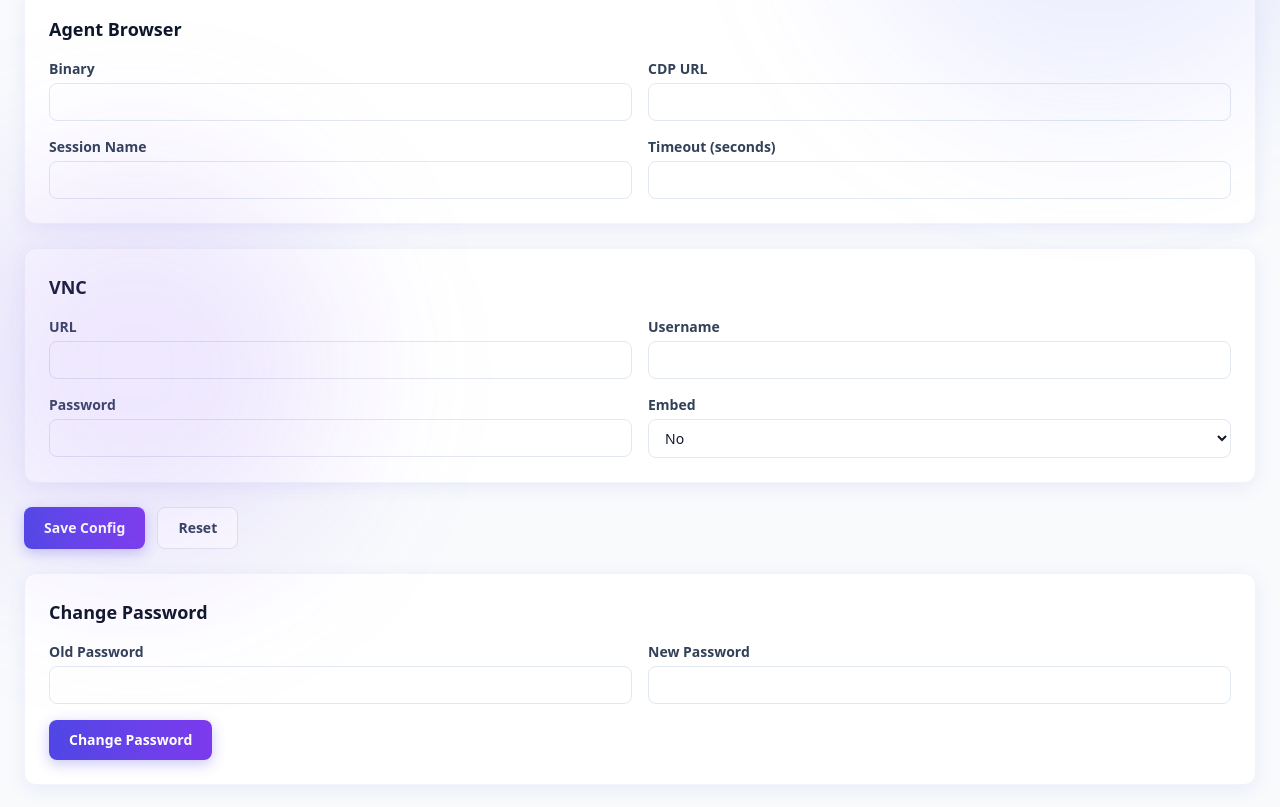
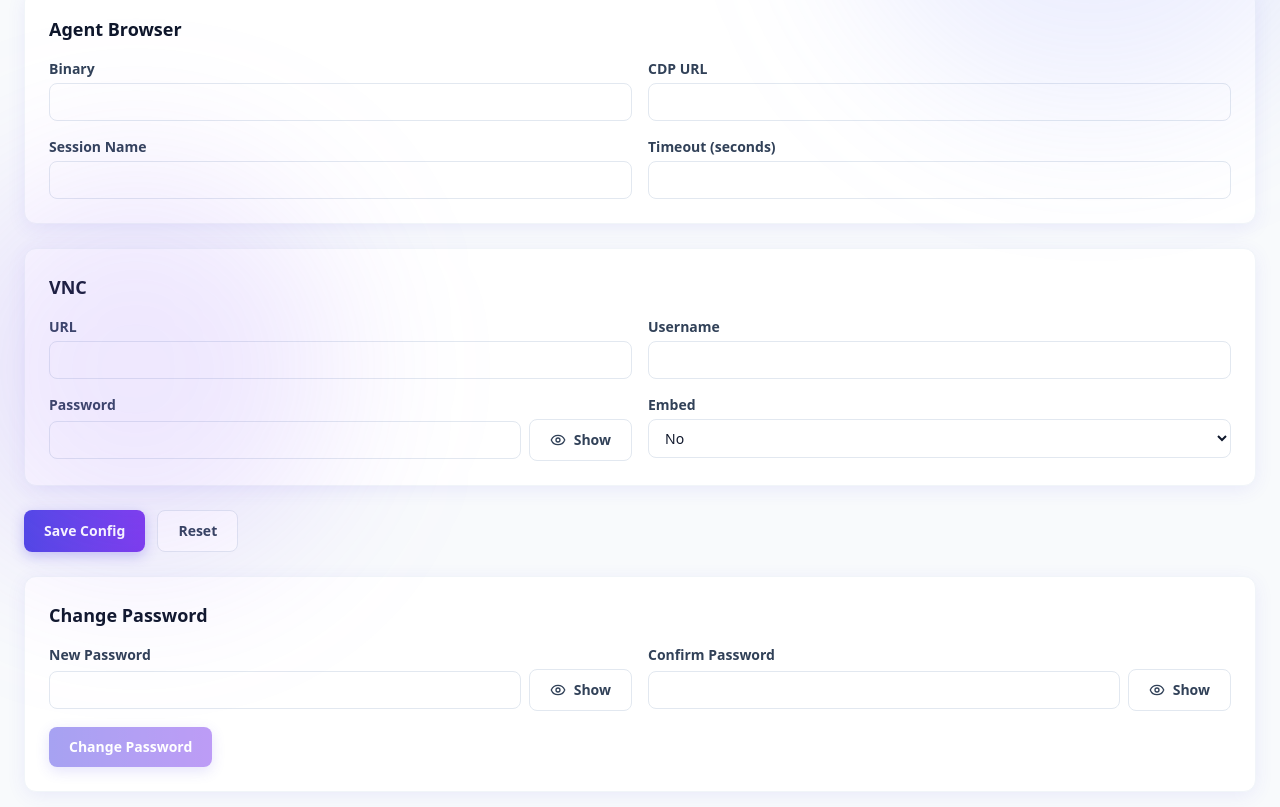
Before and after one commit to Xiechengqi/twitter-cli, a Next.js app in the folder frontend/: page /settings in a window 1280 px wide. Shown: the part 311-1118 px from the top of the page. Built offline with nearby package versions, Linux system fonts and the light colour scheme; no server answers.

Commit message:
Update password forms and visibility toggles

```diff
--- a/frontend/src/app/login/page.tsx
+++ b/frontend/src/app/login/page.tsx
@@ -3,6 +3,7 @@
 import { useState } from 'react';
 import { Nav } from '@/components/nav';
 import { Card } from '@/components/card';
+import { PasswordInput } from '@/components/password-input';
 import { useLang } from '@/lib/use-lang';
 import { t } from '@/lib/i18n';
 import * as api from '@/lib/api';
@@ -40,17 +41,15 @@ export default function LoginPage() {
           <h1 className="text-2xl font-bold text-slate-900 mb-2">{tr.title}</h1>
           <p className="text-sm text-slate-500 mb-6">{tr.description}</p>
           <form onSubmit={handleSubmit} className="space-y-4">
-            <div>
-              <label htmlFor="password">{tr.password}</label>
-              <input
-                id="password"
-                type="password"
-                autoComplete="current-password"
-                value={password}
-                onChange={(e) => setPassword(e.target.value)}
-                className="mt-1"
-              />
-            </div>
+            <PasswordInput
+              id="password"
+              label={tr.password}
+              value={password}
+              onChange={setPassword}
+              autoComplete="current-password"
+              showLabel={tr.show}
+              hideLabel={tr.hide}
+            />
             {error && <p className="text-sm text-red-600">{error}</p>}
             <button type="submit" className="btn-primary w-full" disabled={loading}>
               {tr.submit}
--- a/frontend/src/app/settings/page.tsx
+++ b/frontend/src/app/settings/page.tsx
@@ -3,6 +3,7 @@
 import { useEffect, useState } from 'react';
 import { Nav } from '@/components/nav';
 import { Card } from '@/components/card';
+import { PasswordInput } from '@/components/password-input';
 import { Spinner } from '@/components/spinner';
 import { useLang } from '@/lib/use-lang';
 import { t } from '@/lib/i18n';
@@ -17,7 +18,6 @@ export default function SettingsPage() {
   const [saveResult, setSaveResult] = useState('');
   const [pwResult, setPwResult] = useState('');
 
-  // form fields
   const [host, setHost] = useState('');
   const [port, setPort] = useState('');
   const [binary, setBinary] = useState('');
@@ -28,8 +28,8 @@ export default function SettingsPage() {
   const [vncUser, setVncUser] = useState('');
   const [vncPass, setVncPass] = useState('');
   const [vncEmbed, setVncEmbed] = useState('false');
-  const [oldPw, setOldPw] = useState('');
   const [newPw, setNewPw] = useState('');
+  const [confirmPw, setConfirmPw] = useState('');
 
   useEffect(() => {
     (async () => {
@@ -47,8 +47,10 @@ export default function SettingsPage() {
         setVncUser(c.vnc.username);
         setVncPass(c.vnc.password);
         setVncEmbed(c.vnc.embed ? 'true' : 'false');
-      } catch { /* 401 */ }
-      finally { setLoading(false); }
+      } catch {
+      } finally {
+        setLoading(false);
+      }
     })();
   }, []);
 
@@ -67,6 +69,7 @@ export default function SettingsPage() {
     };
     try {
       const res = await api.updateConfig(payload);
+      setConfig(payload);
       setSaveResult(JSON.stringify(res, null, 2));
     } catch (e) {
       setSaveResult(`Error: ${e}`);
@@ -75,11 +78,24 @@ export default function SettingsPage() {
 
   const handleReset = () => window.location.reload();
 
+  const passwordsMatch = newPw === confirmPw;
+  const canSubmitPassword = newPw.length > 0 && confirmPw.length > 0 && passwordsMatch;
+
   const handleChangePassword = async () => {
     setPwResult('');
+    if (newPw.length === 0) {
+      setPwResult(tr.new_password_required);
+      return;
+    }
+    if (!passwordsMatch) {
+      setPwResult(tr.password_mismatch);
+      return;
+    }
     try {
-      const res = await api.changePassword(oldPw, newPw);
+      const res = await api.changePassword(newPw);
       setPwResult(JSON.stringify(res, null, 2));
+      setNewPw('');
+      setConfirmPw('');
     } catch (e) {
       setPwResult(`Error: ${e}`);
     }
@@ -98,7 +114,6 @@ export default function SettingsPage() {
     <>
       <Nav authenticated />
       <main className="max-w-7xl mx-auto px-4 sm:px-6 py-16 space-y-6">
-        {/* Server */}
         <Card hover={false}>
           <h2 className="text-lg font-bold text-slate-900 mb-4">{tr.server}</h2>
           <div className="grid gap-4 sm:grid-cols-2">
@@ -107,7 +122,6 @@ export default function SettingsPage() {
           </div>
         </Card>
 
-        {/* Agent Browser */}
         <Card hover={false}>
           <h2 className="text-lg font-bold text-slate-900 mb-4">{tr.agent_browser}</h2>
           <div className="grid gap-4 sm:grid-cols-2">
@@ -118,13 +132,18 @@ export default function SettingsPage() {
           </div>
         </Card>
 
-        {/* VNC */}
         <Card hover={false}>
           <h2 className="text-lg font-bold text-slate-900 mb-4">{tr.vnc}</h2>
           <div className="grid gap-4 sm:grid-cols-2">
             <div><label>{tr.url}</label><input type="text" value={vncUrl} onChange={(e) => setVncUrl(e.target.value)} /></div>
             <div><label>{tr.username}</label><input type="text" value={vncUser} onChange={(e) => setVncUser(e.target.value)} /></div>
-            <div><label>{tr.password}</label><input type="password" value={vncPass} onChange={(e) => setVncPass(e.target.value)} /></div>
+            <PasswordInput
+              label={tr.password}
+              value={vncPass}
+              onChange={setVncPass}
+              showLabel={tr.show}
+              hideLabel={tr.hide}
+            />
             <div>
               <label>{tr.embed}</label>
               <select value={vncEmbed} onChange={(e) => setVncEmbed(e.target.value)}>
@@ -135,21 +154,38 @@ export default function SettingsPage() {
           </div>
         </Card>
 
-        {/* Save / Reset */}
         <div className="flex gap-3">
           <button onClick={handleSave} className="btn-primary">{tr.save}</button>
           <button onClick={handleReset} className="btn-secondary">{tr.reset}</button>
         </div>
         {saveResult && <pre>{saveResult}</pre>}
 
-        {/* Change Password */}
         <Card hover={false}>
           <h2 className="text-lg font-bold text-slate-900 mb-4">{tr.change_password}</h2>
           <div className="grid gap-4 sm:grid-cols-2">
-            <div><label>{tr.old_password}</label><input type="password" autoComplete="current-password" value={oldPw} onChange={(e) => setOldPw(e.target.value)} /></div>
-            <div><label>{tr.new_password}</label><input type="password" autoComplete="new-password" value={newPw} onChange={(e) => setNewPw(e.target.value)} /></div>
+            <PasswordInput
+              label={tr.new_password}
+              value={newPw}
+              onChange={setNewPw}
+              autoComplete="new-password"
+              showLabel={tr.show}
+              hideLabel={tr.hide}
+            />
+            <PasswordInput
+              label={tr.confirm_password}
+              value={confirmPw}
+              onChange={setConfirmPw}
+              autoComplete="new-password"
+              showLabel={tr.show}
+              hideLabel={tr.hide}
+            />
           </div>
-          <button onClick={handleChangePassword} className="btn-primary mt-4">{tr.change_password}</button>
+          {newPw.length > 0 && confirmPw.length > 0 && !passwordsMatch && (
+            <p className="mt-4 text-sm text-red-600">{tr.password_mismatch}</p>
+          )}
+          <button onClick={handleChangePassword} className="btn-primary mt-4" disabled={!canSubmitPassword}>
+            {tr.change_password}
+          </button>
           {pwResult && <pre className="mt-4">{pwResult}</pre>}
         </Card>
       </main>
--- a/frontend/src/app/setup/password/page.tsx
+++ b/frontend/src/app/setup/password/page.tsx
@@ -3,6 +3,7 @@
 import { useState } from 'react';
 import { Nav } from '@/components/nav';
 import { Card } from '@/components/card';
+import { PasswordInput } from '@/components/password-input';
 import { useLang } from '@/lib/use-lang';
 import { t } from '@/lib/i18n';
 import * as api from '@/lib/api';
@@ -40,17 +41,15 @@ export default function SetupPasswordPage() {
           <h1 className="text-2xl font-bold text-slate-900 mb-2">{tr.title}</h1>
           <p className="text-sm text-slate-500 mb-6">{tr.description}</p>
           <form onSubmit={handleSubmit} className="space-y-4">
-            <div>
-              <label htmlFor="password">{tr.password}</label>
-              <input
-                id="password"
-                type="password"
-                autoComplete="new-password"
-                value={password}
-                onChange={(e) => setPassword(e.target.value)}
-                className="mt-1"
-              />
-            </div>
+            <PasswordInput
+              id="password"
+              label={tr.password}
+              value={password}
+              onChange={setPassword}
+              autoComplete="new-password"
+              showLabel={tr.show}
+              hideLabel={tr.hide}
+            />
             {error && <p className="text-sm text-red-600">{error}</p>}
             <button type="submit" className="btn-primary w-full" disabled={loading}>
               {tr.submit}
--- /dev/null
+++ b/frontend/src/components/password-input.tsx
@@ -0,0 +1,52 @@
+'use client';
+
+import { useState } from 'react';
+import { Eye, EyeOff } from 'lucide-react';
+
+type PasswordInputProps = {
+  id?: string;
+  label: string;
+  value: string;
+  onChange: (value: string) => void;
+  autoComplete?: string;
+  showLabel: string;
+  hideLabel: string;
+  className?: string;
+};
+
+export function PasswordInput({
+  id,
+  label,
+  value,
+  onChange,
+  autoComplete,
+  showLabel,
+  hideLabel,
+  className,
+}: PasswordInputProps) {
+  const [visible, setVisible] = useState(false);
+
+  return (
+    <div className={className}>
+      <label htmlFor={id}>{label}</label>
+      <div className="mt-1 flex items-center gap-2">
+        <input
+          id={id}
+          type={visible ? 'text' : 'password'}
+          autoComplete={autoComplete}
+          value={value}
+          onChange={(e) => onChange(e.target.value)}
+        />
+        <button
+          type="button"
+          className="btn-secondary shrink-0 px-3 py-2"
+          onClick={() => setVisible((current) => (current ? false : true))}
+          aria-label={visible ? hideLabel : showLabel}
+        >
+          {visible ? <EyeOff className="h-4 w-4" /> : <Eye className="h-4 w-4" />}
+          <span>{visible ? hideLabel : showLabel}</span>
+        </button>
+      </div>
+    </div>
+  );
+}
--- a/frontend/src/lib/api.ts
+++ b/frontend/src/lib/api.ts
@@ -73,7 +73,7 @@ export async function executeCommand(
   command: string,
   params: Record<string, unknown>,
 ): Promise<ApiResponse<unknown>> {
-  return request(`/api/execute/${encodeURIComponent(command)}`, {
+  return request('/api/execute/' + encodeURIComponent(command), {
     method: 'POST',
     headers: { 'content-type': 'application/json' },
     body: JSON.stringify({ params, format: 'json' }),
@@ -97,12 +97,11 @@ export async function callMcpTool(
 }
 
 export async function changePassword(
-  oldPassword: string,
   newPassword: string,
 ): Promise<ApiResponse<{ password_changed: boolean }>> {
   return request('/api/password/change', {
     method: 'POST',
     headers: { 'content-type': 'application/json' },
-    body: JSON.stringify({ old_password: oldPassword, new_password: newPassword }),
+    body: JSON.stringify({ new_password: newPassword }),
   });
 }
--- a/frontend/src/lib/i18n.ts
+++ b/frontend/src/lib/i18n.ts
@@ -32,24 +32,24 @@ const dict = {
     },
   },
   login: {
-    en: { title: 'Login', description: 'Use the Console password. The same credential also works as API and MCP Bearer token.', password: 'Password', submit: 'Login' },
-    zh: { title: '登录', description: '使用控制台密码。同一凭据也可用作 API 和 MCP Bearer token。', password: '密码', submit: '登录' },
+    en: { title: 'Login', description: 'Use the Console password. The same credential also works as API and MCP Bearer token.', password: 'Password', submit: 'Login', show: 'Show', hide: 'Hide' },
+    zh: { title: '登录', description: '使用控制台密码。同一凭据也可用作 API 和 MCP Bearer token。', password: '密码', submit: '登录', show: '显示', hide: '隐藏' },
   },
   setup_password: {
-    en: { title: 'Setup Password', description: 'First run requires a password. This password will also act as the API and MCP Bearer token.', password: 'Password', submit: 'Save Password' },
-    zh: { title: '设置密码', description: '首次运行需要设置密码。此密码也将用作 API 和 MCP Bearer token。', password: '密码', submit: '保存密码' },
+    en: { title: 'Setup Password', description: 'First run requires a password. This password will also act as the API and MCP Bearer token.', password: 'Password', submit: 'Save Password', show: 'Show', hide: 'Hide' },
+    zh: { title: '设置密码', description: '首次运行需要设置密码。此密码也将用作 API 和 MCP Bearer token。', password: '密码', submit: '保存密码', show: '显示', hide: '隐藏' },
   },
   commands: {
-    en: { title: 'Command Runner', description: 'Run any registered command through the same API used by CLI and MCP mappings.', command_label: 'Command', execute: 'Execute', running: ' Running\u2026', registered: 'Registered Commands' },
-    zh: { title: '命令执行器', description: '通过 CLI 和 MCP 映射使用的同一 API 运行任何已注册命令。', command_label: '命令', execute: '执行', running: ' 执行中\u2026', registered: '已注册命令' },
+    en: { title: 'Command Runner', description: 'Run any registered command through the same API used by CLI and MCP mappings.', command_label: 'Command', execute: 'Execute', running: ' Running…', registered: 'Registered Commands' },
+    zh: { title: '命令执行器', description: '通过 CLI 和 MCP 映射使用的同一 API 运行任何已注册命令。', command_label: '命令', execute: '执行', running: ' 执行中…', registered: '已注册命令' },
   },
   mcp: {
     en: { title: 'MCP', description: 'All MCP tools use the same password as Console and API.', endpoint: 'Endpoint: ', tool_index: 'Tool index: ', tool_label: 'Tool', arguments_label: 'Arguments (JSON)', call_tool: 'Call Tool', tools_heading: 'Tools' },
     zh: { title: 'MCP', description: '所有 MCP 工具使用与控制台和 API 相同的密码。', endpoint: '端点：', tool_index: '工具索引：', tool_label: '工具', arguments_label: '参数 (JSON)', call_tool: '调用工具', tools_heading: '工具列表' },
   },
   settings: {
-    en: { title: 'Settings', server: 'Server', host: 'Host', port: 'Port', agent_browser: 'Agent Browser', binary: 'Binary', cdp_url: 'CDP URL', session_name: 'Session Name', timeout: 'Timeout (seconds)', vnc: 'VNC', url: 'URL', username: 'Username', password: 'Password', embed: 'Embed', yes: 'Yes', no: 'No', save: 'Save Config', reset: 'Reset', change_password: 'Change Password', old_password: 'Old Password', new_password: 'New Password' },
-    zh: { title: '设置', server: '服务器', host: '主机', port: '端口', agent_browser: 'Agent Browser', binary: '可执行文件', cdp_url: 'CDP URL', session_name: '会话名称', timeout: '超时（秒）', vnc: 'VNC', url: 'URL', username: '用户名', password: '密码', embed: '嵌入', yes: '是', no: '否', save: '保存配置', reset: '重置', change_password: '修改密码', old_password: '旧密码', new_password: '新密码' },
+    en: { title: 'Settings', server: 'Server', host: 'Host', port: 'Port', agent_browser: 'Agent Browser', binary: 'Binary', cdp_url: 'CDP URL', session_name: 'Session Name', timeout: 'Timeout (seconds)', vnc: 'VNC', url: 'URL', username: 'Username', password: 'Password', embed: 'Embed', yes: 'Yes', no: 'No', save: 'Save Config', reset: 'Reset', change_password: 'Change Password', new_password: 'New Password', confirm_password: 'Confirm Password', password_mismatch: 'Passwords do not match', new_password_required: 'New password is required', show: 'Show', hide: 'Hide' },
+    zh: { title: '设置', server: '服务器', host: '主机', port: '端口', agent_browser: 'Agent Browser', binary: '可执行文件', cdp_url: 'CDP URL', session_name: '会话名称', timeout: '超时（秒）', vnc: 'VNC', url: 'URL', username: '用户名', password: '密码', embed: '嵌入', yes: '是', no: '否', save: '保存配置', reset: '重置', change_password: '修改密码', new_password: '新密码', confirm_password: '确认密码', password_mismatch: '两次输入的密码不一致', new_password_required: '请输入新密码', show: '显示', hide: '隐藏' },
   },
   docs: {
     en: { title: 'Docs', description: 'Shared source of truth for commands, MCP tools, and skills.', command: 'Command', category: 'Category', mode: 'Mode', summary: 'Summary', skills: 'Skills' },
```
Also changed, not shown: 1 other file (tests, documents, lock files or other folders).
